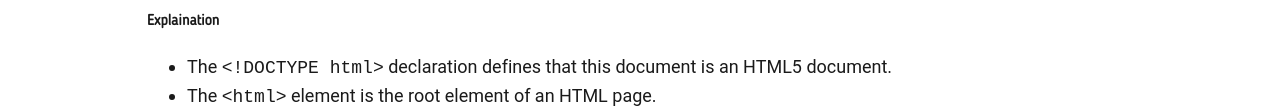
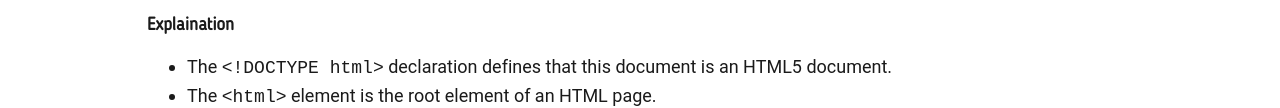
Before and after one commit to M141R/11ty-blog, an Eleventy site: page src/blog/how-to-make-a-simple-website.md in a window 1280 px wide. Shown: the part 1058-1166 px from the top of the page. Built offline with nearby package versions, Linux system fonts and the light colour scheme; Eleventy itself is replaced by a stand-in of ours; files that its build step writes are made by us from their sources.

Commit message:
Update Blog “how-to-make-a-simple-website”

````diff
--- a/src/blog/how-to-make-a-simple-website.md
+++ b/src/blog/how-to-make-a-simple-website.md
@@ -30,7 +30,7 @@ You can open any text editor. Eg: Notepad, SublimeText, VS Code.
 </html>
 ```
 
-##### Explaination
+#### Explaination
 
 * The `<!DOCTYPE html>` declaration defines that this document is an HTML5 document.
 * The `<html>` element is the root element of an HTML page.
````
